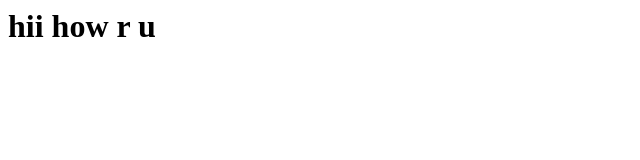
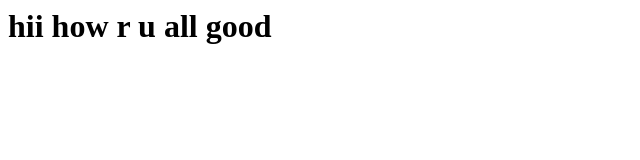
Before and after one commit to pulisaikiran/firstgitrepo, a plain HTML site: page index.html in a window 1280 px wide. Shown: the whole page, without its empty margins (0-640 px from the left). Drawn offline with Linux system fonts and the light colour scheme.

Commit message:
second change

```diff
--- a/index.html
+++ b/index.html
@@ -1,5 +1,5 @@
 <html>
 <body>
-<h1>hii how r u </h1>
+<h1>hii how r u all good </h1>
 </body>
 </html>
```
